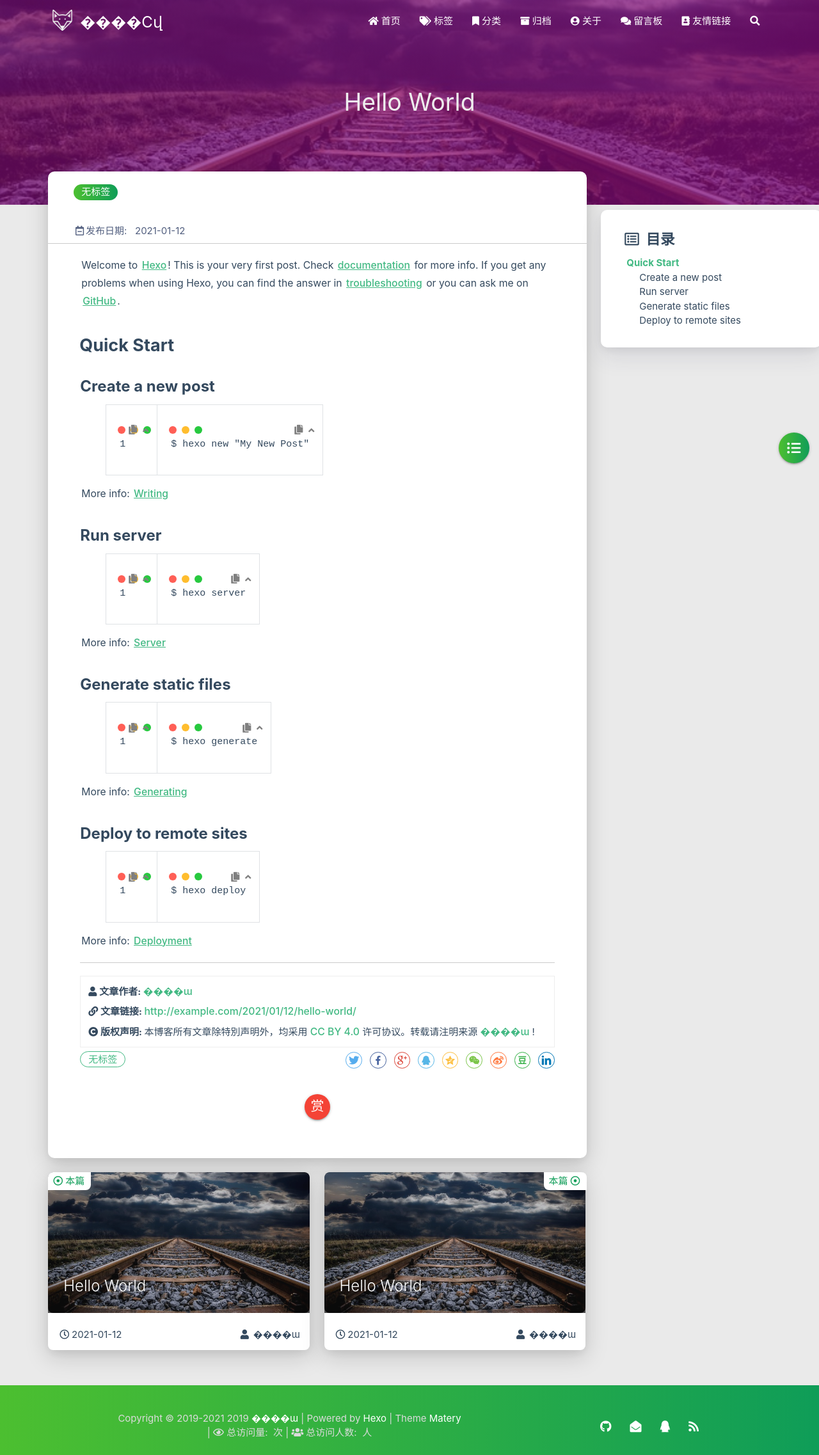
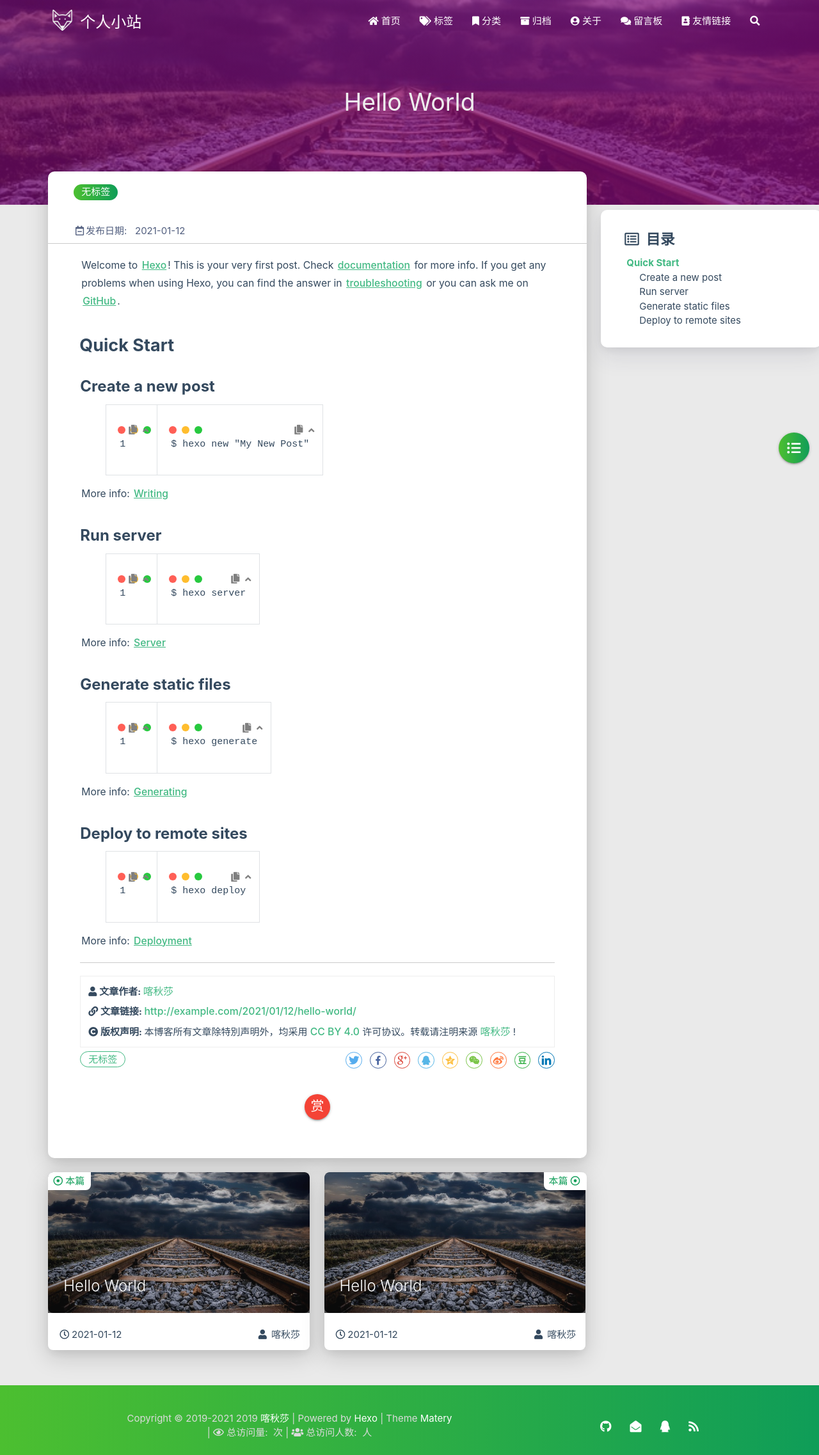
Before and after one commit to kqs722/kqs722.github.io, a plain HTML site: page 2021/01/12/hello-world/index.html in a window 1280 px wide. Shown: the whole page at 64% size. Drawn offline with Linux system fonts and the light colour scheme; some packages are replaced by stand-ins of ours; no server answers; a script that the page names is missing.

Commit message:
Site updated: 2021-01-13 11:39:23

```diff
--- a/2021/01/12/hello-world/index.html
+++ b/2021/01/12/hello-world/index.html
@@ -4,8 +4,8 @@
 
 <head>
     <meta charset="utf-8">
-    <meta name="keywords" content="Hello World, ����Сվ">
-    <meta name="description" content="�ε��Ĺ¸���겻��Ҫ�֮��">
+    <meta name="keywords" content="Hello World, 个人小站">
+    <meta name="description" content="游荡的孤高灵魂不需要羁绊之地">
     <meta http-equiv="X-UA-Compatible" content="IE=edge">
     <meta name="viewport" content="width=device-width, initial-scale=1.0, user-scalable=no">
     <meta name="renderer" content="webkit|ie-stand|ie-comp">
@@ -16,7 +16,7 @@
     <!-- Global site tag (gtag.js) - Google Analytics -->
 
 
-    <title>Hello World | ����Сվ</title>
+    <title>Hello World | 个人小站</title>
     <link rel="icon" type="image/png" href="/favicon.png">
 
     <link rel="stylesheet" type="text/css" href="/libs/awesome/css/all.css">
@@ -43,7 +43,7 @@
 
                     <img src="/medias/logo.png" class="logo-img" alt="LOGO">
 
-                    <span class="logo-span">����Сվ</span>
+                    <span class="logo-span">个人小站</span>
                 </a>
             </div>
 
@@ -142,10 +142,10 @@
 
         <img src="/medias/logo.png" class="logo-img circle responsive-img">
 
-        <div class="logo-name">����Сվ</div>
+        <div class="logo-name">个人小站</div>
         <div class="logo-desc">
 
-            �ε��Ĺ¸���겻��Ҫ�֮��
+            游荡的孤高灵魂不需要羁绊之地
 
         </div>
     </div>
@@ -489,7 +489,7 @@
                     </i>
                 </span>
                 <span class="reprint-info">
-                    <a href="/about" rel="external nofollow noreferrer">����ɯ</a>
+                    <a href="/about" rel="external nofollow noreferrer">喀秋莎</a>
                 </span>
             </div>
             <div class="reprint__type">
@@ -512,7 +512,7 @@
                     本博客所有文章除特別声明外，均采用
                     <a href="https://creativecommons.org/licenses/by/4.0/deed.zh" rel="external nofollow noreferrer" target="_blank">CC BY 4.0</a>
                     许可协议。转载请注明来源
-                    <a href="/about" target="_blank">����ɯ</a>
+                    <a href="/about" target="_blank">喀秋莎</a>
                     !
                 </span>
             </div>
@@ -733,7 +733,7 @@
                         <span class="publish-author">
 
                             <i class="fas fa-user fa-fw"></i>
-                            ����ɯ
+                            喀秋莎
 
                         </span>
                     </div>
@@ -771,7 +771,7 @@
                         <span class="publish-author">
 
                             <i class="fas fa-user fa-fw"></i>
-                            ����ɯ
+                            喀秋莎
 
                         </span>
                     </div>
@@ -970,7 +970,7 @@
                 <span id="year">2019-2021</span>
 
             <span id="year">2019</span>
-            <a href="/about" target="_blank">����ɯ</a>
+            <a href="/about" target="_blank">喀秋莎</a>
             |&nbsp;Powered by&nbsp;<a href="https://hexo.io/" target="_blank">Hexo</a>
             |&nbsp;Theme&nbsp;<a href="https://github.com/blinkfox/hexo-theme-matery" target="_blank">Matery</a>
             <br>
```
Also changed, not shown: archives/2021/01/index.html (+8 -8 lines), archives/2021/index.html (+8 -8 lines), archives/index.html (+8 -8 lines), index.html (+8 -8 lines).
